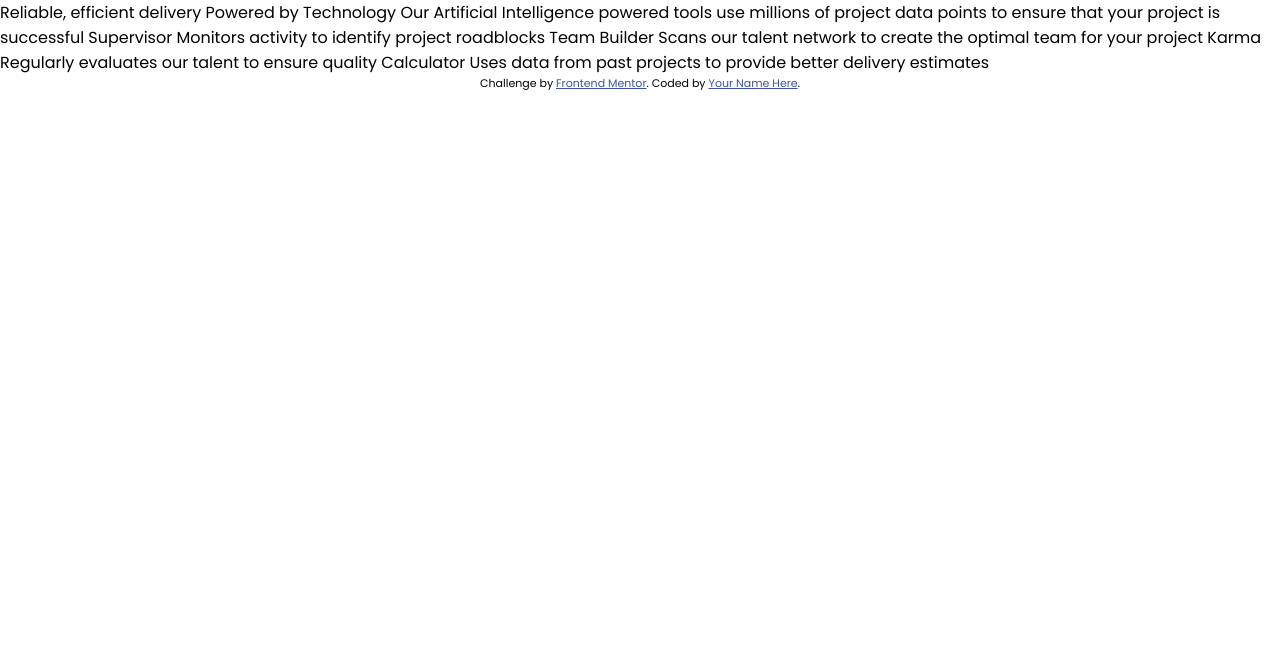
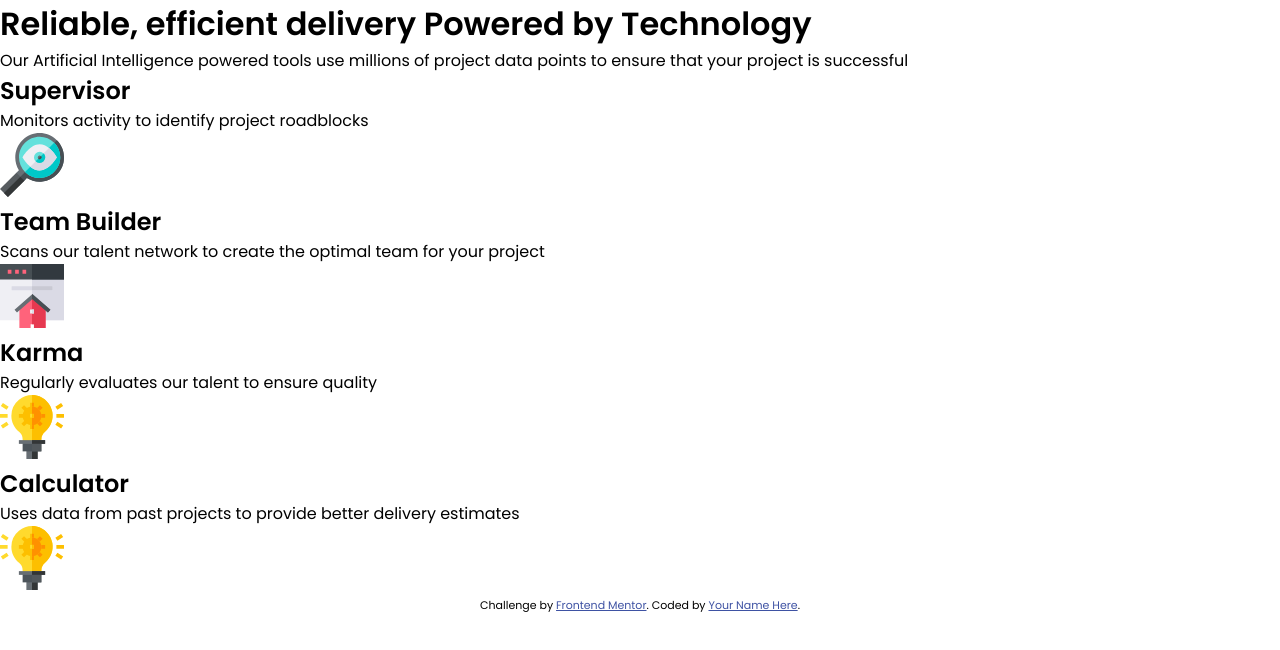
Before and after one commit to rraschbaum/four-card-feature-section-master, a website: page index.html in a window 1280 px wide. Drawn offline with Linux system fonts and the light colour scheme.

Commit message:
initial html structure

```diff
--- a/index.html
+++ b/index.html
@@ -19,24 +19,63 @@
 </head>
 <body>
 
-  Reliable, efficient delivery
+  <div class="copy">
+    <h1 class="copy__headline">Reliable, efficient delivery
+      <span class="copy__headline-bold">
         Powered by Technology
-
+      </span>
+    </h1>
+    <p class="copy__body">
       Our Artificial Intelligence powered tools use millions of project data points
       to ensure that your project is successful
+    </p>
+  </div>
 
+  <div class="card">
+    <!-- card 1 -->
+    <div class="card__item">
+      <h2 class="card__title">
         Supervisor
+      </h2>
+      <p class="card__body">
         Monitors activity to identify project roadblocks
+      </p>
+      <img class="card__icon" src="/images/icon-supervisor.svg" alt="icon with an eye looking through a magnifyying glass">
+    </div>
 
+    <!-- card 2 -->
+    <div class="card__item">
+      <h2 class="card__title">
         Team Builder
+      </h2>
+      <p class="card__body">
         Scans our talent network to create the optimal team for your project
+      </p>
+      <img class="card__icon" src="/images/icon-team-builder.svg" alt="icon with a house in front of a browswer window">
+    </div>
 
+    <!-- card 3 -->
+    <div class="card__item">
+      <h2 class="card__title">
         Karma
+      </h2>
+      <p class="card__body">
         Regularly evaluates our talent to ensure quality
+      </p>
+      <img class="card__icon" src="/images/icon-karma.svg" alt="icon with a house in front of a browswer window">
+    </div>
 
+    <!-- card 4 -->
+    <div class="card__item">
+      <h2 class="card__title">
         Calculator
+      </h2>
+      <p class="card__body">
         Uses data from past projects to provide better delivery estimates
-
+      </p>
+      <img class="card__icon" src="/images/icon-karma.svg" alt="icon with a house in front of a browswer window">
+    </div>
+  </div> <!-- End of card -->
 
   <footer>
     <p class="attribution">
```
Lines whose indentation alone changed are shown as unchanged.
